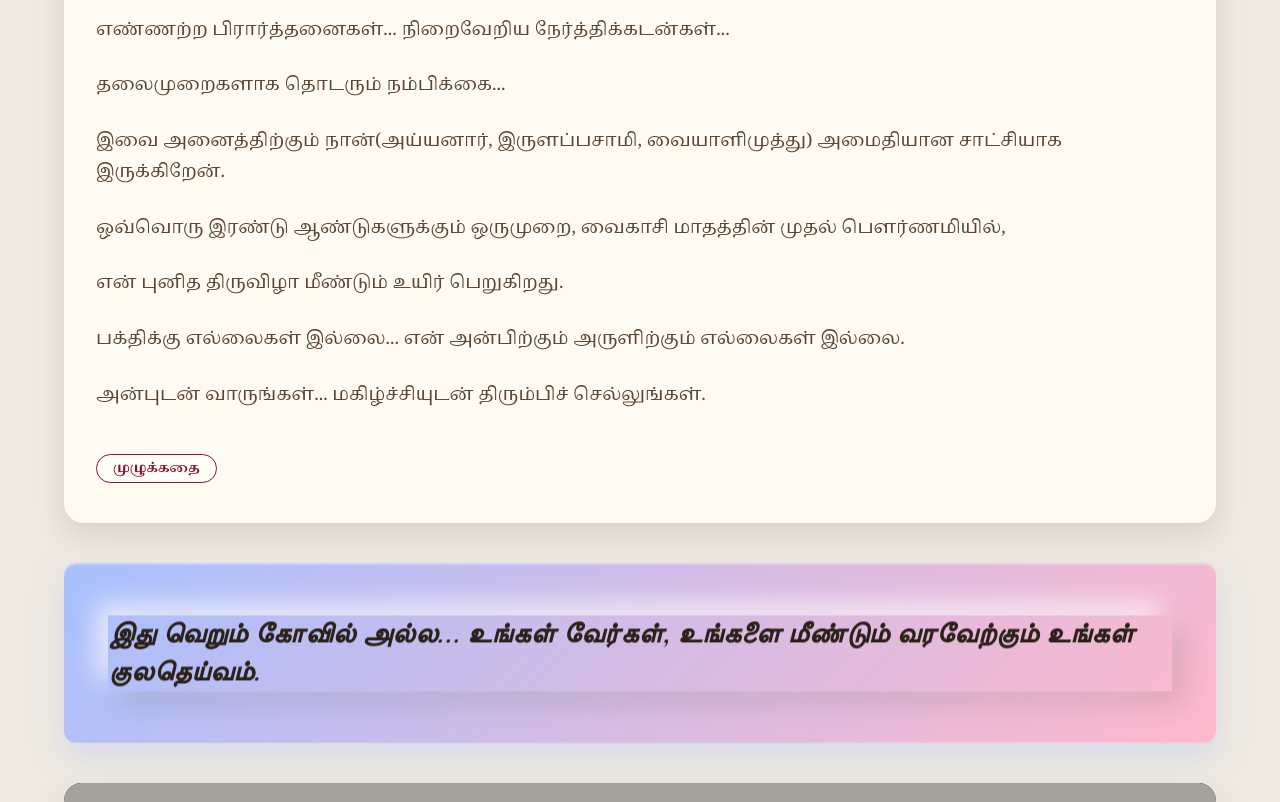
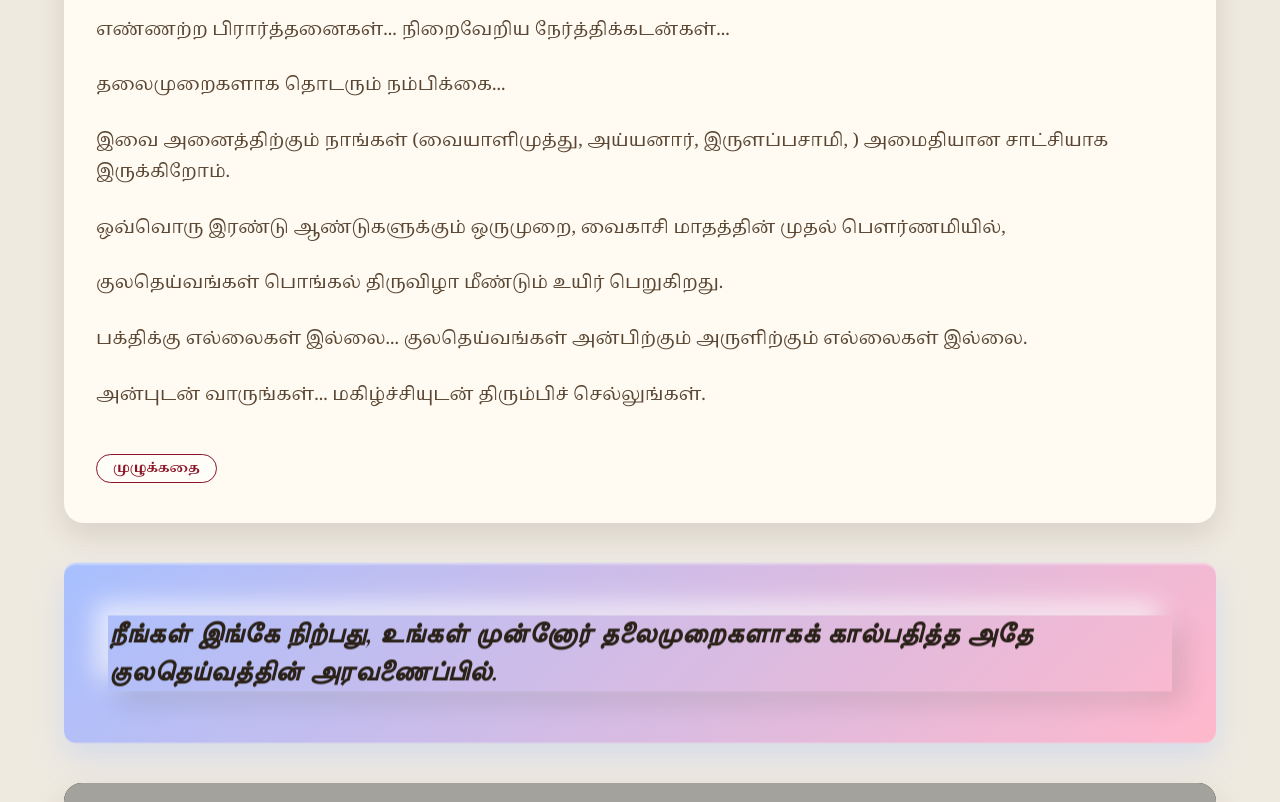
Before and after one commit to vinthiyad/KD1, a plain HTML site: page index.html in a window 1280 px wide. Shown: the part 1440-2242 px from the top of the page. Drawn offline with nearby package versions, Linux system fonts and the light colour scheme; grey boxes are pictures that could not be loaded.

Commit message:
Changes
Changes

```diff
--- a/js/content.js
+++ b/js/content.js
@@ -23,8 +23,8 @@ const TEMPLE_CONTENT = {
   // ============================================================
 
   temple: {
-    nameEn: "Arulmigu Ayyanar, Irulappaswami,Vaiyalimuthu Kuladeiva Thiruthalam",           // REQUIRED
-    nameTa: "அருள்மிகு அய்யனார், இருளப்பசாமி, வையாளிமுத்து  குலதெய்வ தலம்",          // REQUIRED
+    nameEn: "Arulmigu Vaiyalimuthu, Ayyanar, Irulappaswami Kuladeiva Thiruthalam",           // REQUIRED
+    nameTa: "அருள்மிகு வையாளிமுத்து, அய்யனார், இருளப்பசாமி,   குலதெய்வ தலம்",          // REQUIRED
     deityNameEn: "My Kuladeiva Thalam",                          // REQUIRED
     deityNameTa: "என் குலதெய்வ தலம்",                           // REQUIRED
     villageEn: "•	Chinna Athikulam, Chithalamputhur, Pottalpatti",                           // REQUIRED
@@ -36,8 +36,8 @@ const TEMPLE_CONTENT = {
     taglineEn: "My roots... my ancestors... my Kuladeivam... I belong here.",  // REQUIRED
     taglineTa: "என் வேர்கள்... என் முன்னோர்கள்... என் குலதெய்வம்... இதுவே என் குலதெய்வ இல்லம்.",
           // REQUIRED
-    trustNameEn: "Ayyanar,Irulappaswami, Vaiyalimuthu Kuladeiva Temple Trust",// REQUIRED
-    trustNameTa: "அய்யனார், இருளப்பசாமி, வையாளிமுத்து குலதெய்வ கோவில் அறக்கட்டளை", // REQUIRED
+    trustNameEn: "Vaiyalimuthu, Ayyanar,Irulappaswami, Kuladeiva Temple Trust",// REQUIRED
+    trustNameTa: "வையாளிமுத்து, அய்யனார், இருளப்பசாமி குலதெய்வ கோவில் அறக்கட்டளை", // REQUIRED
     historyCaptionEn: "History",
     historyCaptionTa: "சரித்திரம்",
   },
@@ -90,25 +90,25 @@ const TEMPLE_CONTENT = {
       தலைமுறைகள் மாறின... ஆனால் அன்பு, பக்தி மட்டும் என்றும் மாறவில்லை.
       எண்ணற்ற பிரார்த்தனைகள்... நிறைவேறிய நேர்த்திக்கடன்கள்...
       தலைமுறைகளாக தொடரும் நம்பிக்கை...
-      இவை அனைத்திற்கும் நான்(அய்யனார், இருளப்பசாமி, வையாளிமுத்து) அமைதியான சாட்சியாக இருக்கிறேன்.
+      இவை அனைத்திற்கும் நாங்கள் (வையாளிமுத்து, அய்யனார், இருளப்பசாமி, ) அமைதியான சாட்சியாக இருக்கிறோம்.
       ஒவ்வொரு இரண்டு ஆண்டுகளுக்கும் ஒருமுறை, வைகாசி மாதத்தின் முதல் பௌர்ணமியில்,
-      என் புனித திருவிழா மீண்டும் உயிர் பெறுகிறது.
-      பக்திக்கு எல்லைகள் இல்லை... என் அன்பிற்கும் அருளிற்கும் எல்லைகள் இல்லை.
+      குலதெய்வங்கள் பொங்கல் திருவிழா மீண்டும் உயிர் பெறுகிறது.
+      பக்திக்கு எல்லைகள் இல்லை... குலதெய்வங்கள் அன்பிற்கும் அருளிற்கும் எல்லைகள் இல்லை.
       அன்புடன் வாருங்கள்... மகிழ்ச்சியுடன் திரும்பிச் செல்லுங்கள்.
     `,
 
 
     // REQUIRED — Pull quote — one powerful sentence from history for large display
-    pullQuoteEn: "This is not just a temple... It is where your roots, welcome you to KULADEIVAM home.",
-    pullQuoteTa: "இது வெறும் கோவில் அல்ல... உங்கள் வேர்கள், உங்களை மீண்டும் வரவேற்கும் உங்கள் குலதெய்வம்.",
+    pullQuoteEn: "You are standing here in the divine embrace of the same family deity where your ancestors have rooted themselves for generations.",
+    pullQuoteTa: "நீங்கள் இங்கே நிற்பது, உங்கள் முன்னோர் தலைமுறைகளாகக் கால்பதித்த அதே குலதெய்வத்தின் அரவணைப்பில்.",
 
     sthalaTitle: {
-      en: "The Divine Origin — Sthala Puranam",
-      ta: "தெய்வீக தோற்றம் — ஸ்தல புராணம்"
+      en: "The Divine Origin — Thala Thonmam",
+      ta: "தெய்வீக தோற்றம் — தல தொன்மம்"
     },
 
-    photoclustercaptionEn : "Ayyanar,Irulappaswami, Vaiyalimuthu Kuladeva Temple",
-    photoclustercaptionTa: "அய்யனார், இருளப்பசாமி, வையாளிமுத்து குலதெய்வ கோவில்",
+    photoclustercaptionEn : "Vaiyalimuthu, Ayyanar, Irulappaswami,  Kuladeva Thalam",
+    photoclustercaptionTa: "வையாளிமுத்து, அய்யனார், இருளப்பசாமி,  குலதெய்வ தலம்",
 
 
     // REQUIRED — Fill from oldest community elders — this is the heart of the website
@@ -140,28 +140,28 @@ const TEMPLE_CONTENT = {
 
     sthalaPuranamTa: `
       ஒவ்வொரு இரண்டு ஆண்டுகளுக்கும் ஒருமுறை, வைகாசி மாதத்தின் முதல் பௌர்ணமியில்,
-      என் புனித திருவிழா உயிர் பெறுகிறது.
+      குலதெய்வ பொங்கல் திருவிழா உயிர் பெறுகிறது.
       பட்டாசுகளின் ஒளியிலும்...      மேளத்தின் முழக்கத்திலும்...
-      பக்தர்களின் பக்தி முழக்கத்திலும்...  பூஜைப்பெட்டியின் புனிதப் பயணம் தொடங்குகிறது.
-      அருள் பெற்றவர்கள் வழிநடத்த...  பூஜைப்பெட்டி புனித ஊர்வலமாக என் சந்நிதியை நோக்கி வருகிறது.
+      பக்தர்களின் பக்தி முழக்கத்திலும்...  பூஜைப்பெட்டியின் பொங்கல் திருவிழா பயணம் தொடங்குகிறது.
+      அருள் பெற்றவர்கள் வழிநடத்த...  பூஜைப்பெட்டி ஊர்வலமாக குலதெய்வ சந்நிதியை நோக்கி வருகிறது.
       முதலில் அய்யனார் சுவாமிக்கு சிறப்பு பூஜைகள் நடைபெறுகின்றன.
-      அங்கிருந்து கொண்டுவரப்படும் புனித திருநீறு, இருளப்பசாமி மற்றும்
+      அங்கிருந்து கொண்டுவரப்படும் தூய திருநீறு, இருளப்பசாமி மற்றும்
       வையாளிமுத்து சுவாமிகளின் சந்நிதியில் சமர்ப்பிக்கப்பட்ட பின்பே முக்கிய பூஜைகள் தொடங்குகின்றன.
       வில்லுப்பாட்டின் இசை...ஆயிரக்கணக்கான பக்தர்களின் திரள்...
-      அருள் பெற்றவர்களின் ஆன்மீக அருள்வாக்கு...என் திருவிழாவை மேலும் புனிதமாக்குகின்றன.
-      நள்ளிரவு நெருங்கும்போது... பக்தர்கள் அனைவரும் ஆவலுடன் எதிர்நோக்கும் மச்சம் என்னும் புனித நிகழ்வு நடைபெறுகிறது.
-      அதனைத் தொடர்ந்து, புனித நீரால் நிரப்பப்பட்ட கலயம், பூக்கள், வேப்பிலை மற்றும் தென்னங்கீற்றால் அலங்கரிக்கப்பட்டு என் சந்நிதியில் அர்ப்பணிக்கப்படுகிறது.
+      அருள் பெற்றவர்களின் ஆன்மீக அருள்வாக்கு...குலதெய்வ திருவிழாவை மேலும் சிறப்பிக்கின்றன.
+      நள்ளிரவு நெருங்கும்போது... பக்தர்கள் அனைவரும் ஆவலுடன் எதிர்நோக்கும் மச்சம் என்னும் குலதெய்வ நிகழ்வு நடைபெறுகிறது.
+      அதனைத் தொடர்ந்து, விழுமிய நீரால் நிரப்பப்பட்ட கலயம், பூக்கள், வேப்பிலை மற்றும் தென்னங்கீற்றால் அலங்கரிக்கப்பட்டு குலதெய்வ சந்நிதியில் அர்ப்பணிக்கப்படுகிறது.
       இரண்டாம் நாள்... மீண்டும் சிறப்பு பூஜைகள் நடைபெறுகின்றன.
-      மதிய பூஜைக்குப் பிறகு, புனிதத் துணியால் வாயை மூடிய அருள் பெற்றவர், அலங்கரிக்கப்பட்ட கலயத்தை சுமந்து கோவில் கிணற்றை அடைகிறார்.
-      புனித நீரில் கலயம் மெதுவாக இறக்கப்பட்டு, சடங்குகள் நிறைவு பெறுகின்றன.
-      அதனைத் தொடர்ந்து, பூஜைப்பெட்டி மற்றும் புனிதப் பொருட்கள் அனைத்தும்
+      மதிய பூஜைக்குப் பிறகு, நற்சீலைத் துணியால் வாயை மூடிய அருள் பெற்றவர், அலங்கரிக்கப்பட்ட கலயத்தை சுமந்து குலதெய்வ கோவில் கிணற்றை அடைகிறார்.
+      விழுமிய நீரில் கலயம் மெதுவாக இறக்கப்பட்டு, சடங்குகள் நிறைவு பெறுகின்றன.
+      அதனைத் தொடர்ந்து, பூஜைப்பெட்டி மற்றும் அருள் பொருட்கள் அனைத்தும்
       பாதுகாப்பாக வைக்கப்படுகின்றன.இறுதியாக, தலைமுறைகளாக தொடர்ந்து வரும்
-      பாரம்பரியத்தின் அடையாளமாக, அன்பும் உறவுமுறையும் பகிரப்படும் புனித
+      பாரம்பரியத்தின் அடையாளமாக, அன்பும் உறவுமுறையும் பகிரப்படும் விழுமிய
       விருந்துடன் இந்த திருவிழா நிறைவடைகிறது.
 
-      அன்பும் பக்தியும் நிறைந்த இதயங்களே என் சந்நிதியின் உண்மையான செல்வம்.
+      அன்பும் பக்தியும் நிறைந்த இதயங்களே குலதெய்வ சந்நிதியின் உண்மையான செல்வம்.
 
-      நாங்கள் — அய்யனார், இருளப்பசாமி, வையாளிமுத்து — என்றும் இங்கேயே இருக்கிறோம்...
+      நாங்கள் — வையாளிமுத்து, அய்யனார், இருளப்பசாமி — என்றும் இங்கேயே இருக்கிறோம்...
       உங்களை அன்புடன் வரவேற்க காத்திருக்கிறோம்.
 
     `,
@@ -248,30 +248,30 @@ const TEMPLE_CONTENT = {
         yearEn: "🪔 Before Written History",
         yearTa: "எழுத்துப் பதிவுகளுக்கு முன்பே",
         eventEn: "Long before history was written, we were already with our children.",
-        eventTa: "வரலாறு எழுதப்படுவதற்கு முன்பே, எங்கள் பயணம் தொடங்கியது."
+        eventTa: "வரலாறு எழுதப்படுவதற்கு முன்பே, குலதெய்வ பயணம் தொடங்கியது."
       },
       {
         yearEn: "👣 Generation After Generation",
         yearTa: "👣 தலைமுறை தலைமுறையாக",
         eventEn: "One generation held the hand of the next and brought them to us.",
-        eventTa: "எங்கள் அன்பு தலைமுறையிலிருந்து தலைமுறைக்கு தொடர்ந்து வருகிறது."
+        eventTa: "குலதெய்வ அன்பு தலைமுறையிலிருந்து தலைமுறைக்கு தொடர்ந்து வருகிறது."
       },
       {
         yearEn: "🏮 The Biennial Festival",
         yearTa: "🏮 இரு ஆண்டுகளுக்கு ஒருமுறை",
         eventEn: "Every two years, our children return to celebrate the Vaikasi Pournami festival.",
-        eventTa: "ஒவ்வொரு இரண்டு ஆண்டுகளுக்கும், வைகாசி பௌர்ணமியில் எங்கள் பிள்ளைகள் மீண்டும் கூடுகிறார்கள்.",
+        eventTa: "ஒவ்வொரு இரண்டு ஆண்டுகளுக்கும், வைகாசி பௌர்ணமியில் குலதெய்வ பிள்ளைகள் மீண்டும் கூடுகிறார்கள்.",
       },
       {
         yearEn: "🏡 Today",
         yearTa: "🏡 இன்று",
-        eventEn: "Families still come with love, faith, and gratitude to receive our blessings.",
-        eventTa: "அன்பும், பக்தியும், நன்றியுணர்வும் கொண்டு குடும்பங்கள் இன்றும் எங்களை நாடி வருகிறார்கள்.",
+        eventEn: "Filled with love, devotion, and gratitude, families continue to seek the blessings of their ancestral deity to this day.",
+        eventTa: "அன்பும், வழிபாட்டுணர்வும், நன்றியறிதலும் கொண்டு குடிமக்களெல்லாம் இன்றும் குலதெய்வத்தை நாடி வருகிறார்கள்.",
       }, {
         yearEn: "🌱 Tomorrow",
         yearTa: "🌱 நாளை",
         eventEn: "May every generation remember its roots and keep this tradition alive.",
-        eventTa: "இந்த புனித பந்தம் என்றும் தலைமுறைகளைத் தொடர்ந்து இணைக்கட்டும்.",
+        eventTa: "இந்த விழுமிய உறவு என்றும் தலைமுறைகளைத் தொடர்ந்து இணைக்கட்டும்.",
       },
       // ADD MORE TIMELINE EVENTS FROM ELDERS
     ]
@@ -418,9 +418,9 @@ const TEMPLE_CONTENT = {
      **தலைமுறைகள் காத்து வந்த அடையாளங்கள்**
       புகைப்படங்கள் வருவதற்கு முன்பே...
       எழுத்துப் பதிவுகள் உருவாகுவதற்கு முன்பே...
-      என் அடையாளங்களை...
-      என் தனித்துவமான தோற்றங்களை...
-      என் முன்னோர்கள் மனதில் பதித்து பாதுகாத்தனர்.
+      குலதெய்வ அடையாளங்களை...
+      குலதெய்வ தனித்துவமான தோற்றங்களை...
+      முன்னோர்கள் மனதில் பதித்து பாதுகாத்தனர்.
       தலைமுறைகள் கடந்தும்...
       அந்த அறிவு வாய்மொழியாகப் பகிரப்பட்டு...
       இன்றும் அப்படியே தொடர்கிறது.
@@ -429,19 +429,13 @@ const TEMPLE_CONTENT = {
       அந்த அரிய பாரம்பரியத்தை...
       வருங்கால தலைமுறைகளுக்காக இங்கே பாதுகாத்து வருகிறோம்.
 
-      என்னை அடையாளம் காண்பதற்காக மட்டும் அல்ல...
+      குலதெய்வத்தின் அடையாளம் காண்பதற்காக மட்டும் அல்ல...
 
       உங்கள் முன்னோர்கள் வணங்கிய குலதெய்வத்தின் உண்மையான அடையாளங்கள் என்றும் மறையாமல் இருக்க.
 
-      தலைமுறைகள் என்னை அடையாளம் கண்ட அதே வழி...
+      தலைமுறைகள் அடையாளம் கண்ட அதே வழி...
 
-      இனியும் தலைமுறைகளை என்னிடம் அழைத்து வரும்.
-
-
-      ## **திருமேனியின் அடையாளங்கள்** *(விரைவில்)*
-
-      **என் திருமேனியின் தனித்துவமான அடையாளங்கள், மூத்தோர்களின் வழிகாட்டுதலுடன் உறுதிப்படுத்தப்பட்ட பிறகு, வருங்கால தலைமுறைகளுக்காக இங்கு பதிவு செய்யப்படும்.**
-
+      இனியும் தலைமுறைகளை குலதெய்வத்தினிடம் அழைத்து வரும்.
     `,
 
     // OPTIONAL — Photos of specific markings
@@ -999,7 +993,7 @@ villages: {
     en: `
       Whenever you are far from home, come here in your heart. Your KULADEIVAM are always waiting for you.`,
     ta: `
-      நீங்கள் எங்கு வசித்தாலும், இங்கே வந்திடுங்கள்.நாங்கள்  என்றும் உங்களுக்காகக் காத்திருக்கிறோம்`,
+      நீங்கள் எங்கு வசித்தாலும், இங்கே வந்திடுங்கள்.என்றும் உங்களுக்காகக் காத்திருக்கும் குலதெய்வம்`,
     locationCaptionEn: "அருள்மிகு கொடிக்கா தோப்பு ஐயனார் சுவாமி, வையாளிமுத்து சுவாமி, பொன் இருளப்ப சுவாமி சமேத 21 தெய்வங்கள் திருக்கோவில்."  ,
     locationCaptionTn: "Arulmigu Kodikka Thoppu, Aiyanar Swami, Vaiyalimuthu Swami, and Pon Iruppa Swami, Sametha 21 Deivangal Temple."  ,
   },
```
Also changed, not shown: index.html (+6 -5 lines).
